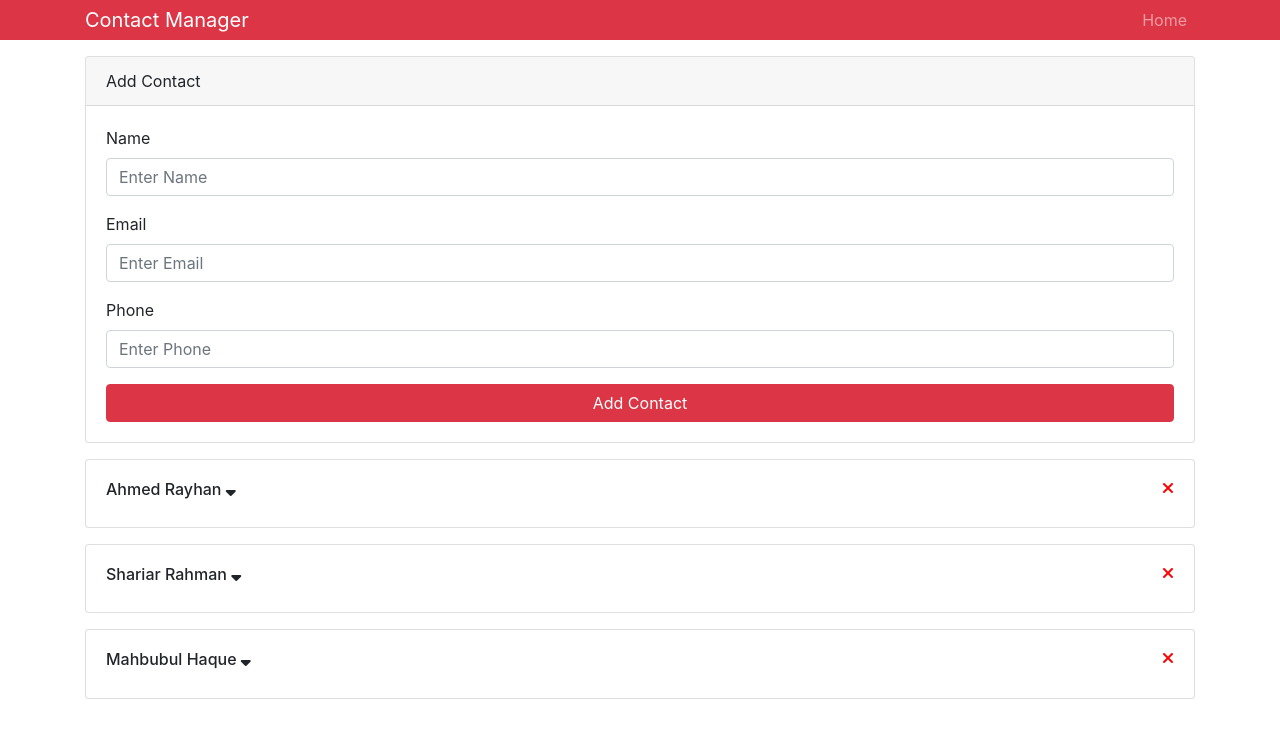
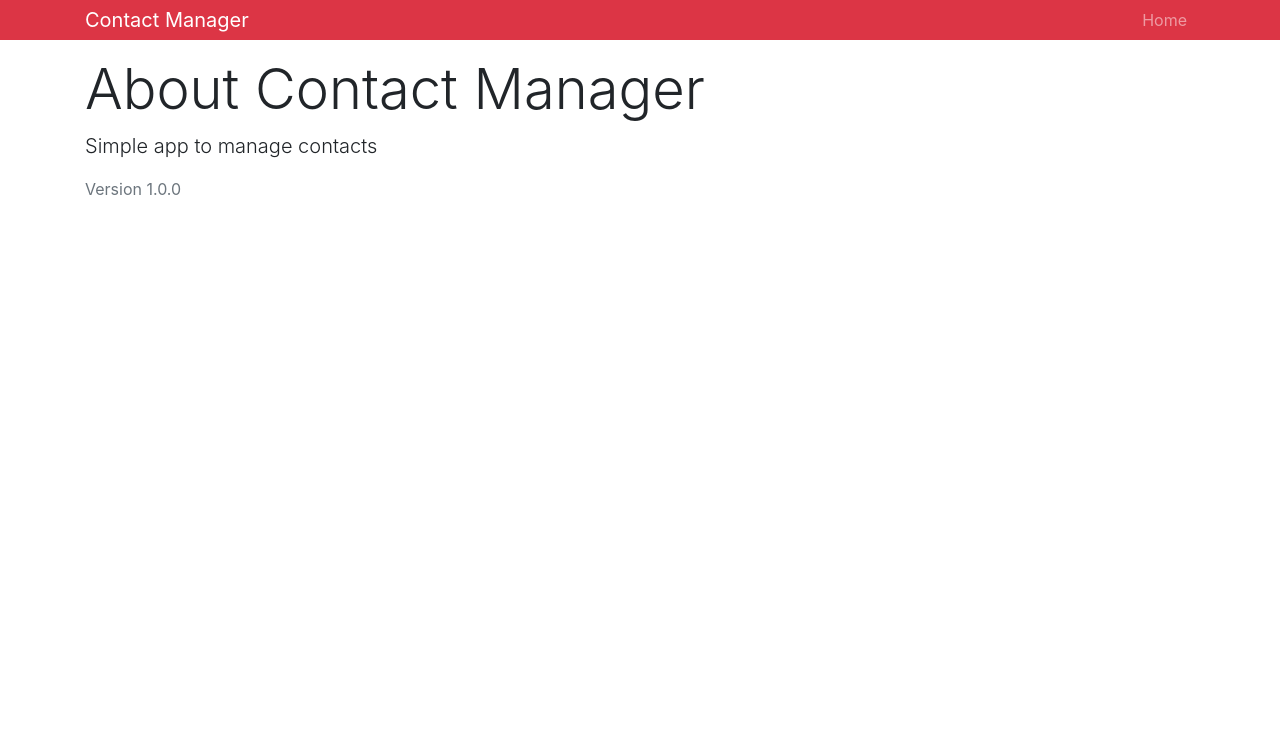
Before and after one commit to Raayhan/Contact-Manager, a React (Create React App) app: page /about in a window 1280 px wide. Shown: the top 738 px of the page. Built offline with nearby package versions, Linux system fonts and the light colour scheme.

Commit message:
Integrated React Router

```diff
--- a/package.json
+++ b/package.json
@@ -7,6 +7,7 @@
     "classnames": "^2.2.6",
     "react": "^16.13.1",
     "react-dom": "^16.13.1",
+    "react-router-dom": "^5.2.0",
     "react-scripts": "0.9.5",
     "uuid": "^8.3.0"
   },
--- a/src/App.js
+++ b/src/App.js
@@ -1,6 +1,8 @@
 import React, { Component } from "react";
+import { BrowserRouter as Router, Route, Switch } from "react-router-dom";
 import Contacts from "./components/contacts/Contacts";
 import Header from "./components/layout/Header";
+import About from "./components/pages/About";
 import AddContact from "./components/contacts/AddContact";
 import { Provider } from "./context";
 import "bootstrap/dist/css/bootstrap.min.css";
@@ -10,13 +12,18 @@
   render() {
     return (
       <Provider>
-        <div className="App">
-          <Header branding="Contact Manager" />
-          <div className="container">
-            <AddContact />
-            <Contacts />
+        <Router>
+          <div className="App">
+            <Header branding="Contact Manager" />
+            <div className="container">
+              <Switch>
+                <Route exact path="/" component={Contacts} />
+                <Route exact path="/contact/add" component={AddContact} />
+                <Route exact path="/about" component={About} />
+              </Switch>
+            </div>
           </div>
-        </div>
+        </Router>
       </Provider>
     );
   }
--- a/src/components/contacts/Contacts.js
+++ b/src/components/contacts/Contacts.js
@@ -9,6 +9,9 @@
           const { contacts } = value;
           return (
             <React.Fragment>
+              <h1 className="display-4 mb-2">
+                <span className="text-danger">Contact</span> List
+              </h1>
               {contacts.map((contact) => (
                 <Contact key={contact.id} contact={contact} />
               ))}
--- /dev/null
+++ b/src/components/pages/About.js
@@ -0,0 +1,11 @@
+import React from "react";
+
+export default function about() {
+  return (
+    <div>
+      <h1 className="display-4">About Contact Manager</h1>
+      <p className="lead"> Simple app to manage contacts</p>
+      <p className="text-secondary">Version 1.0.0</p>
+    </div>
+  );
+}
```
Also changed, not shown: 1 other file (tests, documents, lock files or other folders).
